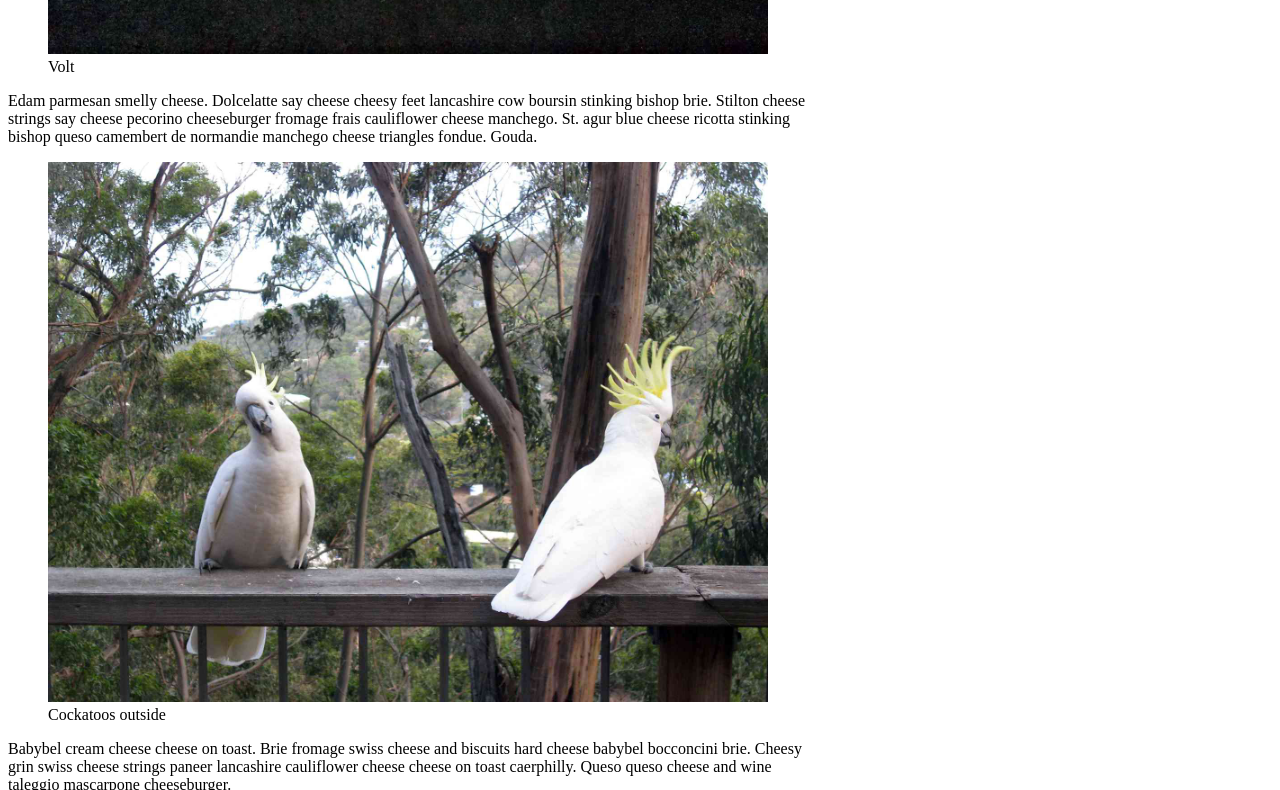
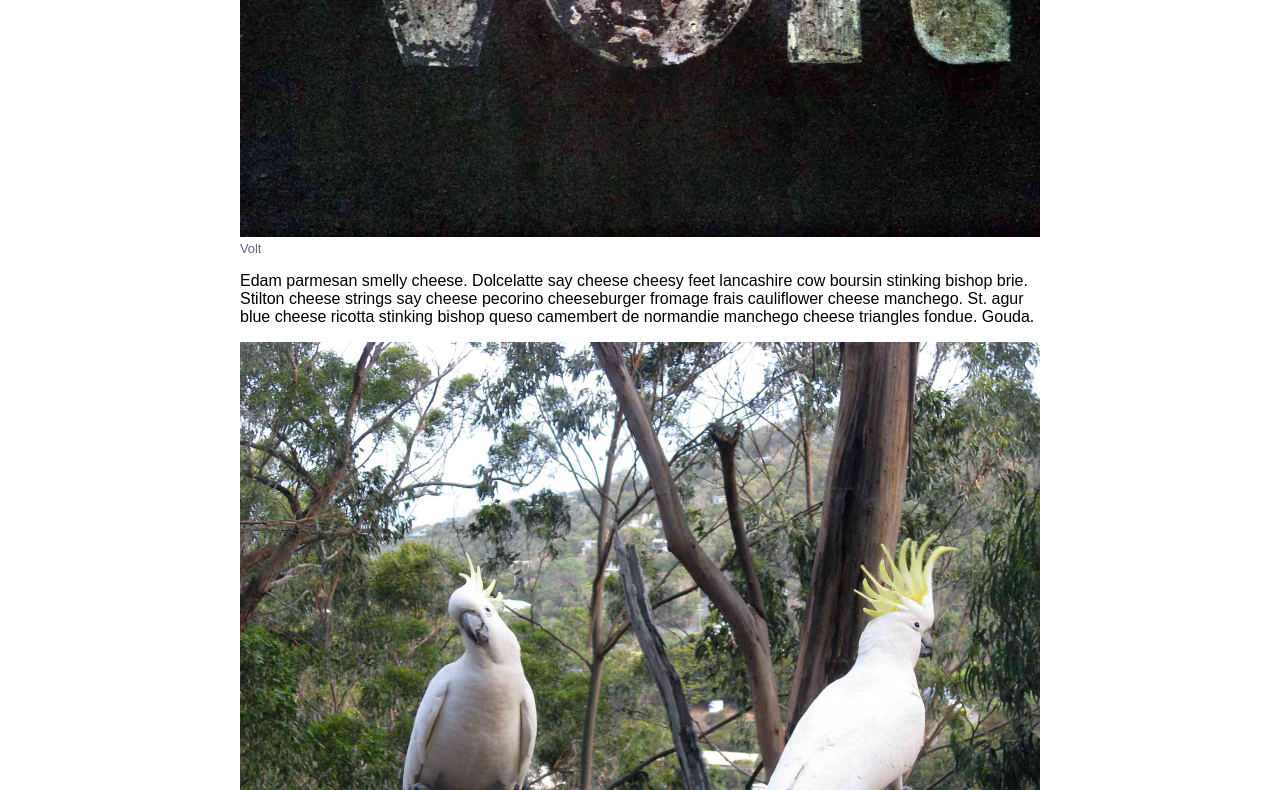
Before and after one commit to katyanna/images-post, a plain HTML site: page index.html in a window 1280 px wide. Shown: the part 2010-2800 px from the top of the page. Drawn offline with Linux system fonts and the light colour scheme.

Commit message:
Style page

```diff
--- a/css/main.css
+++ b/css/main.css
@@ -1,12 +1,31 @@
 body {
+  font-family: sans-serif;
+  margin: 2em;
 }
 
 article {
-  width: 50em;
+  margin: 0 auto;
+  max-width: 50em;
+  border-bottom: 1px solid #ddd;
+}
+
+figcaption {
+  font-size: 0.8em;
+  color: #5E637E;
+}
+
+figure {
+  margin: 1em 0;
+}
+
+header {
+  margin: 0 auto;
+  width: 800px;
 }
 
 h1 {
-
+  margin: 0 auto;
+  width: 800px;
 }
 
 img {
```
